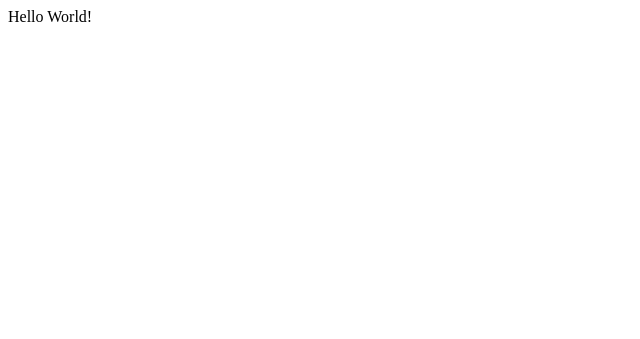
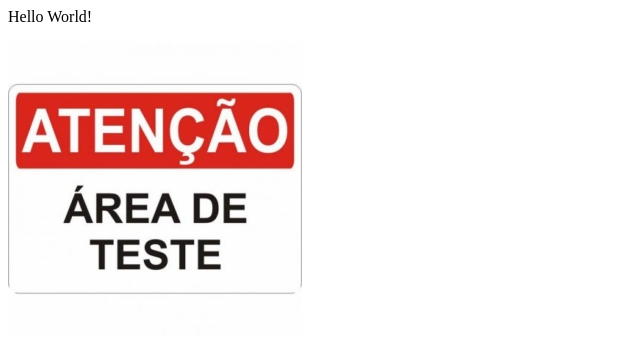
Before and after one commit to silasiub/html, a plain HTML site: page index.html in a window 1280 px wide. Shown: the whole page, without its empty margins (0-640 px from the left). Drawn offline with Linux system fonts and the light colour scheme.

Commit message:
Update index.html

```diff
--- a/index.html
+++ b/index.html
@@ -1 +1,2 @@
 <p>Hello World!</p>
+<img src='atencao-teste.jpg'>
```
